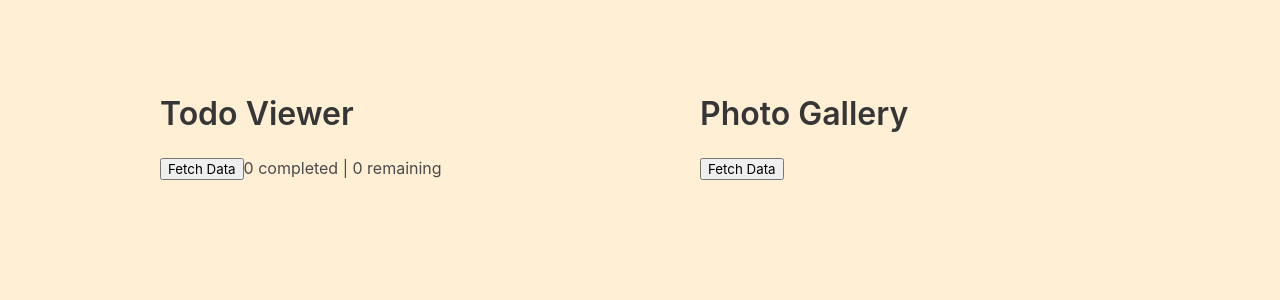
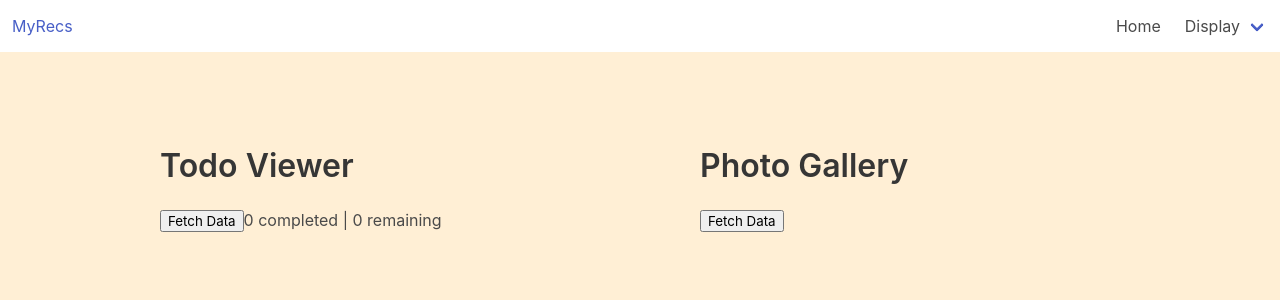
Before and after one commit to bencodezen/nuxt-3-fundamentals-workshop, a Nuxt app in the folder app/: page /display in a window 1280 px wide. Shown: the top 300 px of the page. Built offline with nearby package versions, Linux system fonts and the light colour scheme.

Commit message:
feature: add navbar with navigation

```diff
--- a/app/app.vue
+++ b/app/app.vue
@@ -1,33 +1,11 @@
-<script setup>
-import PhotoGallery from './components/PhotoGallery'
-import TodoViewer from './components/TodoViewer'
-</script>
+<script setup></script>
 
 <template>
-  <div class="container">
-    <div class="section">
-      <div class="columns">
-        <div class="column">
-          <TodoViewer title="This is fun!">
-            <template v-slot:hero>
-              <h3>Whoa this worked!</h3>
-            </template>
-          </TodoViewer>
-        </div>
-        <div class="column">
-          <PhotoGallery />
-        </div>
-      </div>
-    </div>
-  </div>
+  <TheNavbar />
+  <NuxtPage />
 </template>
 
 <style lang="scss">
 @import './node_modules/bulma/bulma.sass';
 @import './assets/styles/main.scss';
-
-.photo-gallery-list {
-  display: grid;
-  grid-template-columns: repeat(5, 1fr);
-}
 </style>
--- /dev/null
+++ b/app/components/TheNavbar.vue
@@ -0,0 +1,31 @@
+<script setup></script>
+
+<template>
+  <nav class="navbar" role="navigation" aria-label="main navigation">
+    <div class="navbar-brand">
+      <a class="navbar-item" href="https://bulma.io"> MyRecs </a>
+    </div>
+
+    <div id="navbarBasicExample" class="navbar-menu">
+      <div class="navbar-start"></div>
+
+      <div class="navbar-end">
+        <NuxtLink to="/" class="navbar-item"> Home </NuxtLink>
+
+        <div class="navbar-item has-dropdown is-hoverable">
+          <NuxtLink to="/display" class="navbar-link"> Display </NuxtLink>
+
+          <div class="navbar-dropdown">
+            <a class="navbar-item"> About </a>
+            <a class="navbar-item"> Jobs </a>
+            <a class="navbar-item"> Contact </a>
+            <hr class="navbar-divider" />
+            <a class="navbar-item"> Report an issue </a>
+          </div>
+        </div>
+      </div>
+    </div>
+  </nav>
+</template>
+
+<style></style>
--- /dev/null
+++ b/app/pages/display.vue
@@ -0,0 +1,27 @@
+<script setup></script>
+
+<template>
+  <div class="container">
+    <div class="section">
+      <div class="columns">
+        <div class="column">
+          <TodoViewer title="This is fun!">
+            <template v-slot:hero>
+              <h3>Whoa this worked!</h3>
+            </template>
+          </TodoViewer>
+        </div>
+        <div class="column">
+          <PhotoGallery />
+        </div>
+      </div>
+    </div>
+  </div>
+</template>
+
+<style lang="scss">
+.photo-gallery-list {
+  display: grid;
+  grid-template-columns: repeat(5, 1fr);
+}
+</style>
--- /dev/null
+++ b/app/pages/index.vue
@@ -0,0 +1,7 @@
+<script setup></script>
+
+<template>
+  <h1>Home Page</h1>
+</template>
+
+<style></style>
```
